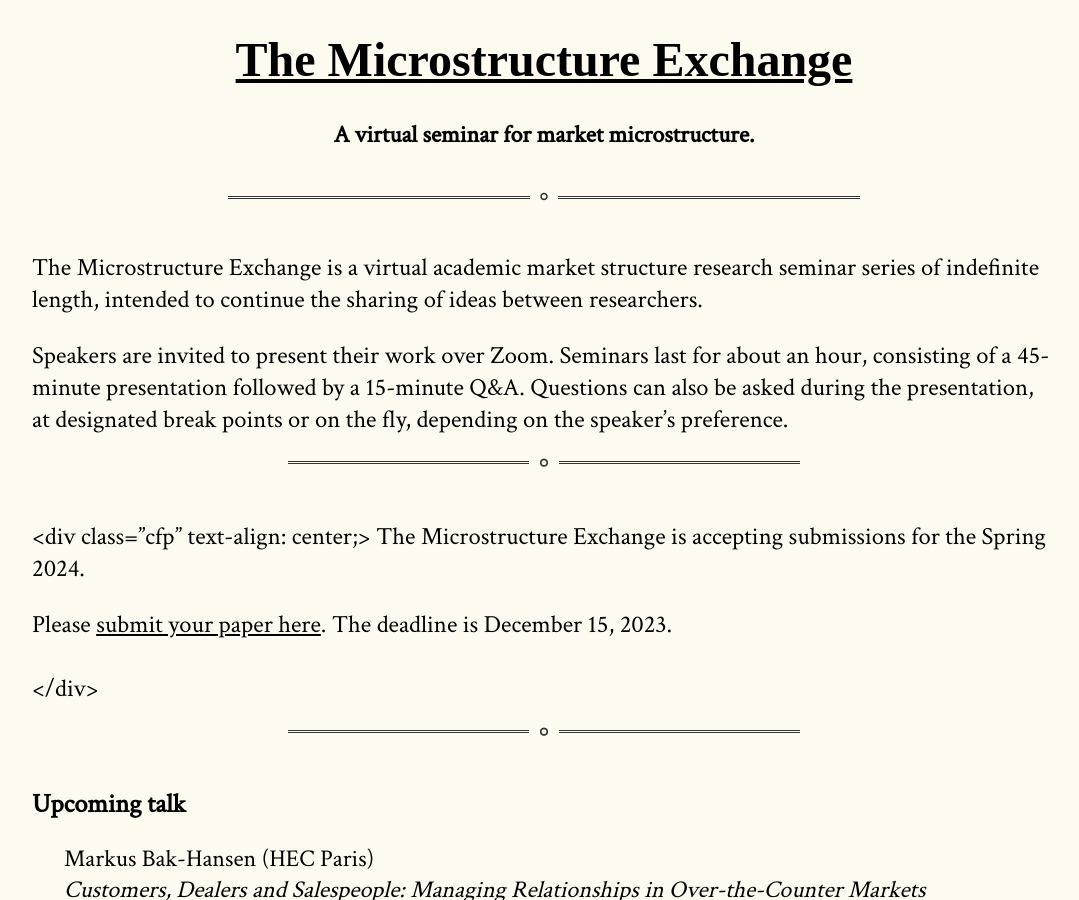
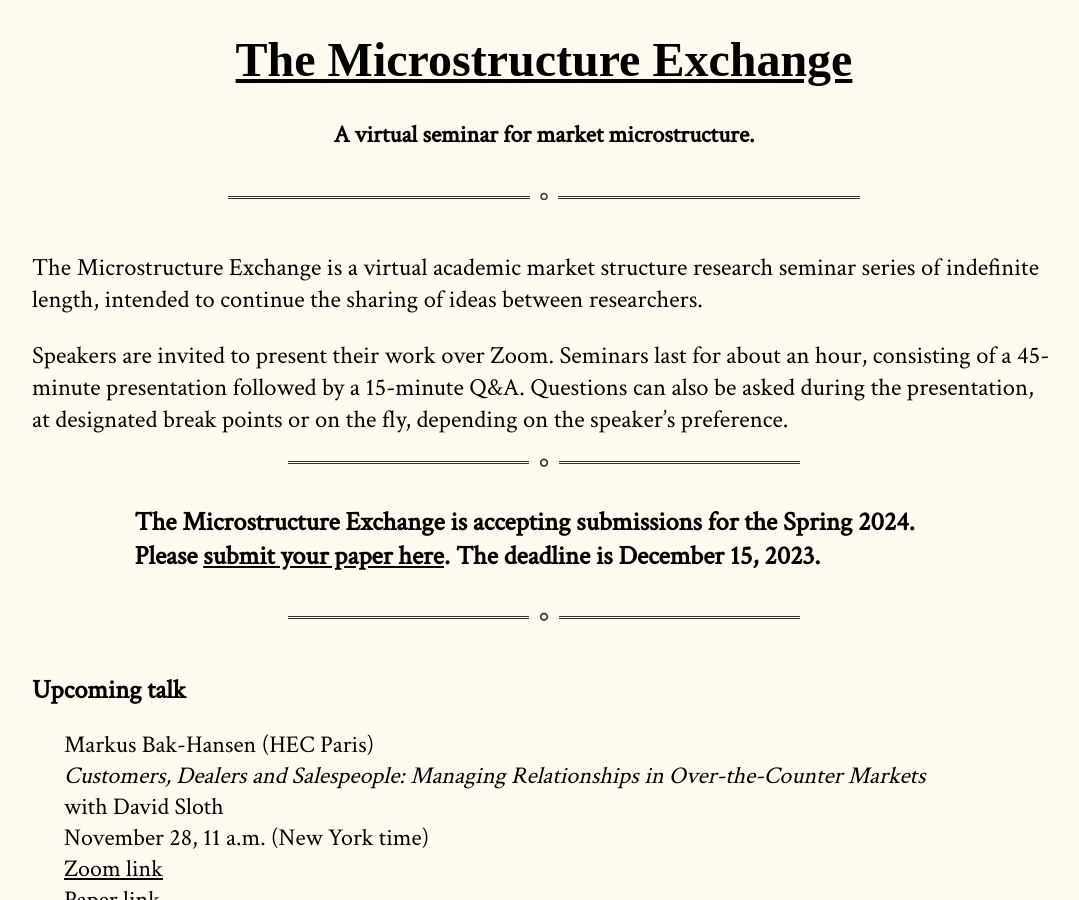
Before and after one commit to cpfiffer/microstructure.exchange, a Jekyll site: the page built from index.md, in a window 1280 px wide and 900 px high. Shown: the whole window, without its empty margins (96-1175 px from the left). Built offline with Jekyll 4.4.1, drawn with Linux system fonts in a browser that asks for light colours; some web fonts are replaced.

Commit message:
Update index.md

```diff
--- a/index.md
+++ b/index.md
@@ -8,7 +8,7 @@ Speakers are invited to present their work over Zoom. Seminars last for about an
 
 <hr>
 
-<div class="cfp" text-align: center;>
+<div class="cfp">
 The Microstructure Exchange is accepting submissions for the Spring 2024. <br>
 
 Please <a href="https://www.research.net/r/TME-Winter-2024">submit your paper here</a>. The deadline is December 15, 2023.<br>
```
